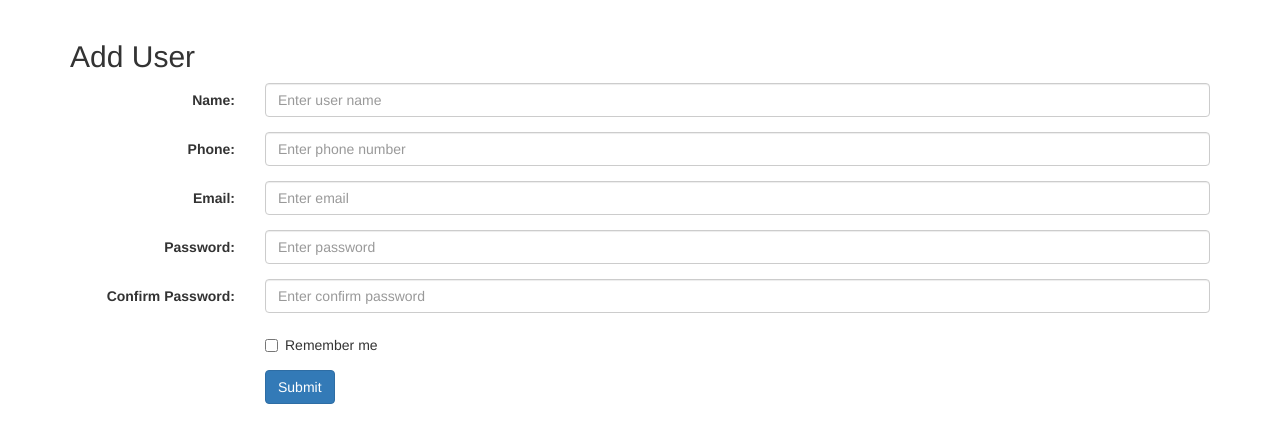
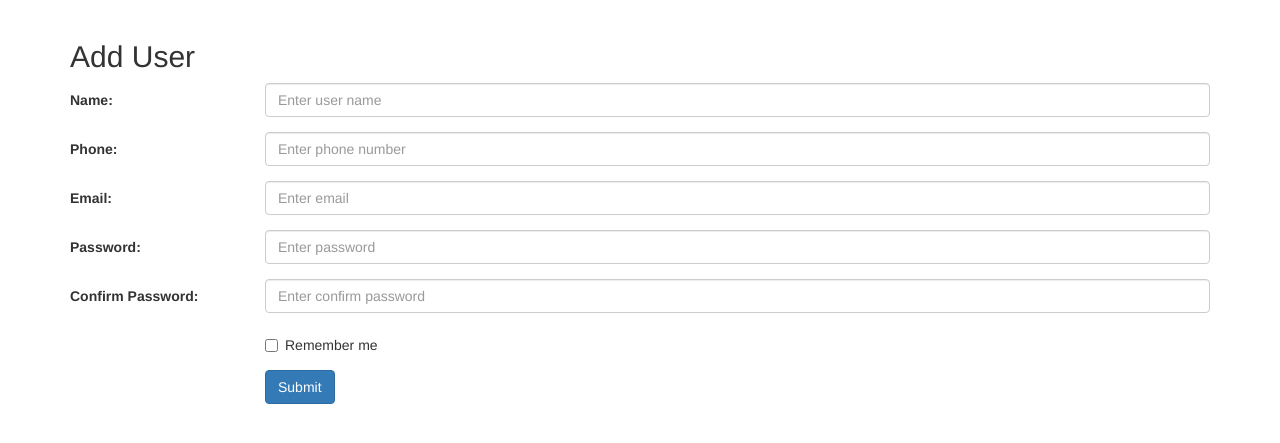
Before and after one commit to AjeetZestGeek/G-EV-Vehicles, a PHP site: page /Admin/addUser.php in a window 1280 px wide. Shown: the part 52-495 px from the top of the page. Run offline with PHP 8.4, Linux system fonts and the light colour scheme.

```diff
--- /dev/null
+++ b/Admin/asset/css/style.css
@@ -0,0 +1,3 @@
+label.control-label.col-sm-2 {
+    text-align: left;
+}
--- a/Admin/header.php
+++ b/Admin/header.php
@@ -5,6 +5,7 @@
   <meta charset="utf-8">
   <meta name="viewport" content="width=device-width, initial-scale=1">
   <link rel="stylesheet" href="https://maxcdn.bootstrapcdn.com/bootstrap/3.4.1/css/bootstrap.min.css">
+  <link rel="stylesheet" href="asset/css/style.css">
   <script src="https://ajax.googleapis.com/ajax/libs/jquery/3.6.0/jquery.min.js"></script>
   <script src="https://maxcdn.bootstrapcdn.com/bootstrap/3.4.1/js/bootstrap.min.js"></script>
 </head>
```
